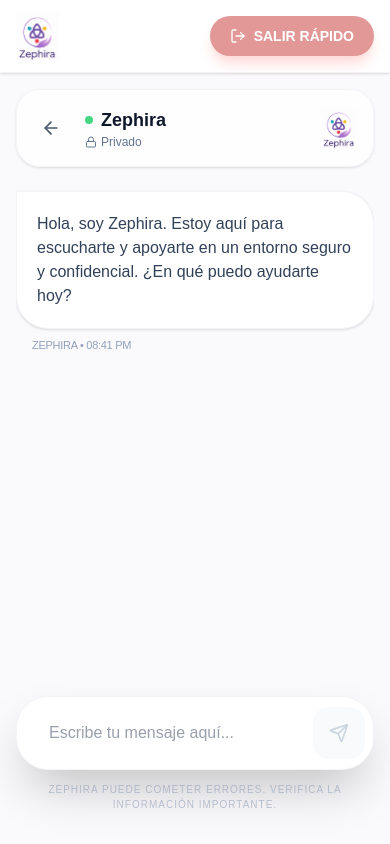
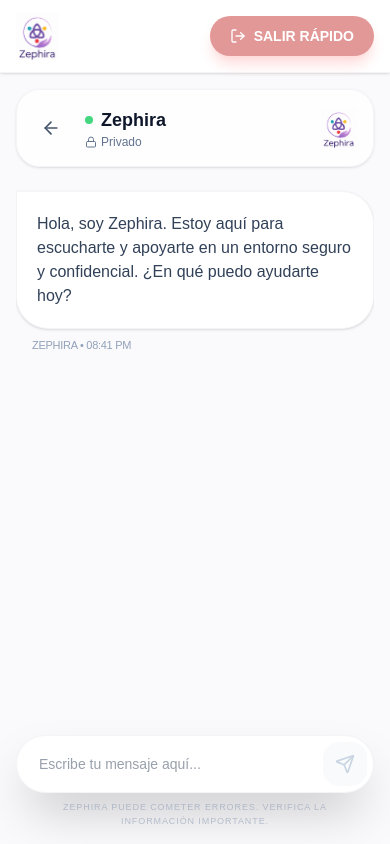
Before and after one commit to Bradon177/Zephira, a Next.js app: page /chat in a window 390 px wide. Built offline with nearby package versions, Linux system fonts and the light colour scheme.

Commit message:
responsive

```diff
--- a/src/app/api/chat/route.js
+++ b/src/app/api/chat/route.js
@@ -17,7 +17,7 @@
     const { message, sessionId } = body;
 
     const response = await fetch(n8nWebhookUrl, {
-      method: 'POST', // Cambiado de GET a POST según tu nueva configuración de n8n
+      method: 'POST',
       headers: {
         'Content-Type': 'application/json',
       },
--- a/src/app/ayuda-cercana/page.js
+++ b/src/app/ayuda-cercana/page.js
@@ -78,15 +78,22 @@
           </div>
         </div>
 
-        <div className="flex-1 flex flex-col md:flex-row min-h-[600px]">
-          <div className="w-full md:w-[350px] flex flex-col border-r border-gray-100 bg-white z-10">
+        <div className="flex-1 flex flex-col md:flex-row min-h-0 md:min-h-[600px]">
+          {/* Panel Izquierdo - Lista Simplificada */}
+          <div className="w-full md:w-[350px] h-[40vh] md:h-auto flex flex-col border-b md:border-b-0 md:border-r border-gray-100 bg-white z-10">
             <div className="flex-1 overflow-y-auto p-4 space-y-3 custom-scrollbar">
               {filteredLocations.map((loc) => (
                 <LocationCard
                   key={loc.id}
                   location={loc}
                   isSelected={selectedLocation.id === loc.id}
-                  onClick={setSelectedLocation}
+                  onClick={(location) => {
+                    setSelectedLocation(location);
+                    // En móviles, hacer scroll suave hasta el mapa al seleccionar
+                    if (window.innerWidth < 768) {
+                      document.getElementById('map-viewport')?.scrollIntoView({ behavior: 'smooth' });
+                    }
+                  }}
                 />
               ))}
               {filteredLocations.length === 0 && (
@@ -97,7 +104,8 @@
             </div>
           </div>
 
-          <div className="flex-1 relative bg-[#f0f2f5] min-h-[500px]">
+          {/* Área del Mapa - Maximizado */}
+          <div id="map-viewport" className="flex-1 relative bg-[#f0f2f5] h-[60vh] md:h-auto min-h-[400px] md:min-h-[500px]">
             <iframe
               src={selectedLocation.embedUrl}
               width="100%"
--- a/src/app/chat/page.js
+++ b/src/app/chat/page.js
@@ -175,32 +175,34 @@
 
           {/* Botón flotante para bajar al final */}
           {showScrollButton && (
+            <div className="absolute bottom-32 left-0 right-0 flex justify-center z-20 pointer-events-none">
               <button
                 onClick={scrollToBottom}
-              className="fixed bottom-32 right-8 md:right-12 z-20 p-3 bg-white border border-gray-100 rounded-full shadow-xl text-[#8b7fa8] hover:bg-gray-50 transition-all duration-300 animate-in fade-in zoom-in slide-in-from-bottom-4"
+                className="pointer-events-auto p-2 bg-white/80 backdrop-blur-md border border-gray-100 rounded-full shadow-lg text-[#8b7fa8] hover:bg-white transition-all duration-300 animate-in fade-in zoom-in slide-in-from-bottom-4"
                 aria-label="Ir al final"
               >
                 <ArrowDown className="w-5 h-5" />
               </button>
+            </div>
           )}
         </div>
 
         {/* Input de Mensaje - Estilo ChatGPT (Flotante/Sticky) */}
-        <div className="absolute bottom-0 left-0 right-0 px-4 md:px-8 pb-8 bg-gradient-to-t from-[#faf9fb] via-[#faf9fb]/90 to-transparent pt-10 pointer-events-none">
+        <div className="absolute bottom-0 left-0 right-0 px-4 pb-4 md:pb-8 bg-gradient-to-t from-[#faf9fb] via-[#faf9fb]/90 to-transparent pt-10 pointer-events-none">
           <div className="max-w-4xl mx-auto pointer-events-auto">
-            <div className="bg-white border border-gray-100 rounded-[2rem] shadow-2xl p-2 focus-within:ring-4 focus-within:ring-[#8b7fa8]/10 transition-all duration-300">
+            <div className="bg-white border border-gray-100 rounded-[2rem] shadow-2xl p-1.5 md:p-2 focus-within:ring-4 focus-within:ring-[#8b7fa8]/10 transition-all duration-300">
               <form onSubmit={handleSendMessage} className="flex items-center gap-2">
                 <input
                   type="text"
                   value={inputValue}
                   onChange={(e) => setInputValue(e.target.value)}
                   placeholder="Escribe tu mensaje aquí..."
-                  className="flex-1 bg-transparent border-none px-6 py-4 focus:outline-none text-slate-700 text-base"
+                  className="flex-1 bg-transparent border-none px-4 md:px-6 py-3 md:py-4 focus:outline-none text-slate-700 text-sm md:text-base"
                 />
                 <button
                   type="submit"
                   className={`
-                    p-4 rounded-2xl transition-all duration-300 flex items-center justify-center
+                    p-3 md:p-4 rounded-2xl transition-all duration-300 flex items-center justify-center
                     ${inputValue.trim()
                       ? 'bg-[#8b7fa8] text-white hover:bg-[#7a6e97] shadow-lg hover:scale-105 active:scale-95'
                       : 'bg-slate-50 text-slate-300'
@@ -212,7 +214,7 @@
                 </button>
               </form>
             </div>
-            <p className="text-[10px] text-slate-400 text-center mt-3 font-medium uppercase tracking-widest opacity-60">
+            <p className="text-[9px] md:text-[10px] text-slate-400 text-center mt-2 md:mt-3 font-medium uppercase tracking-widest opacity-60 px-4">
               Zephira puede cometer errores. Verifica la información importante.
             </p>
           </div>
```
Lines whose indentation alone changed are shown as unchanged.
